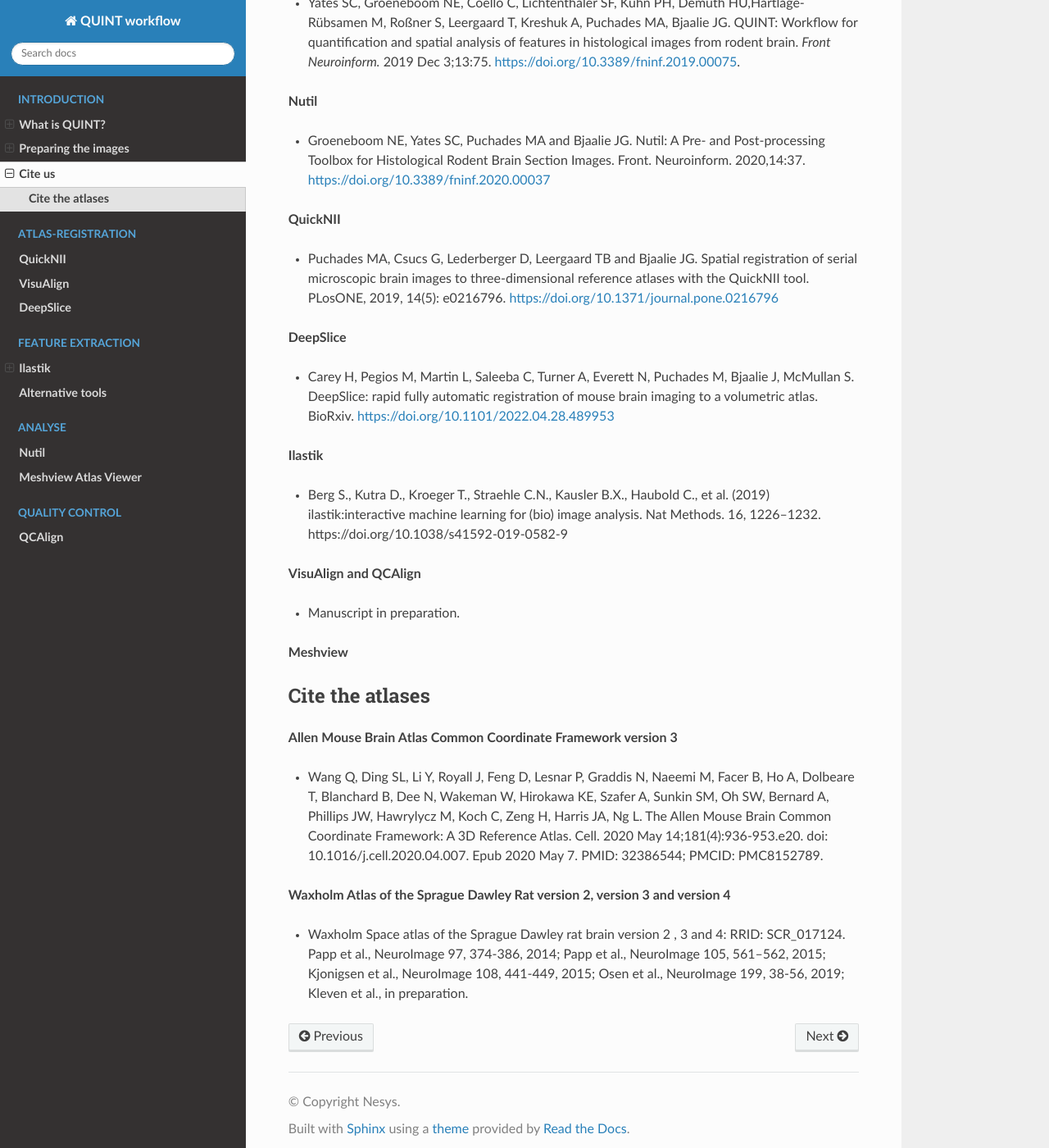
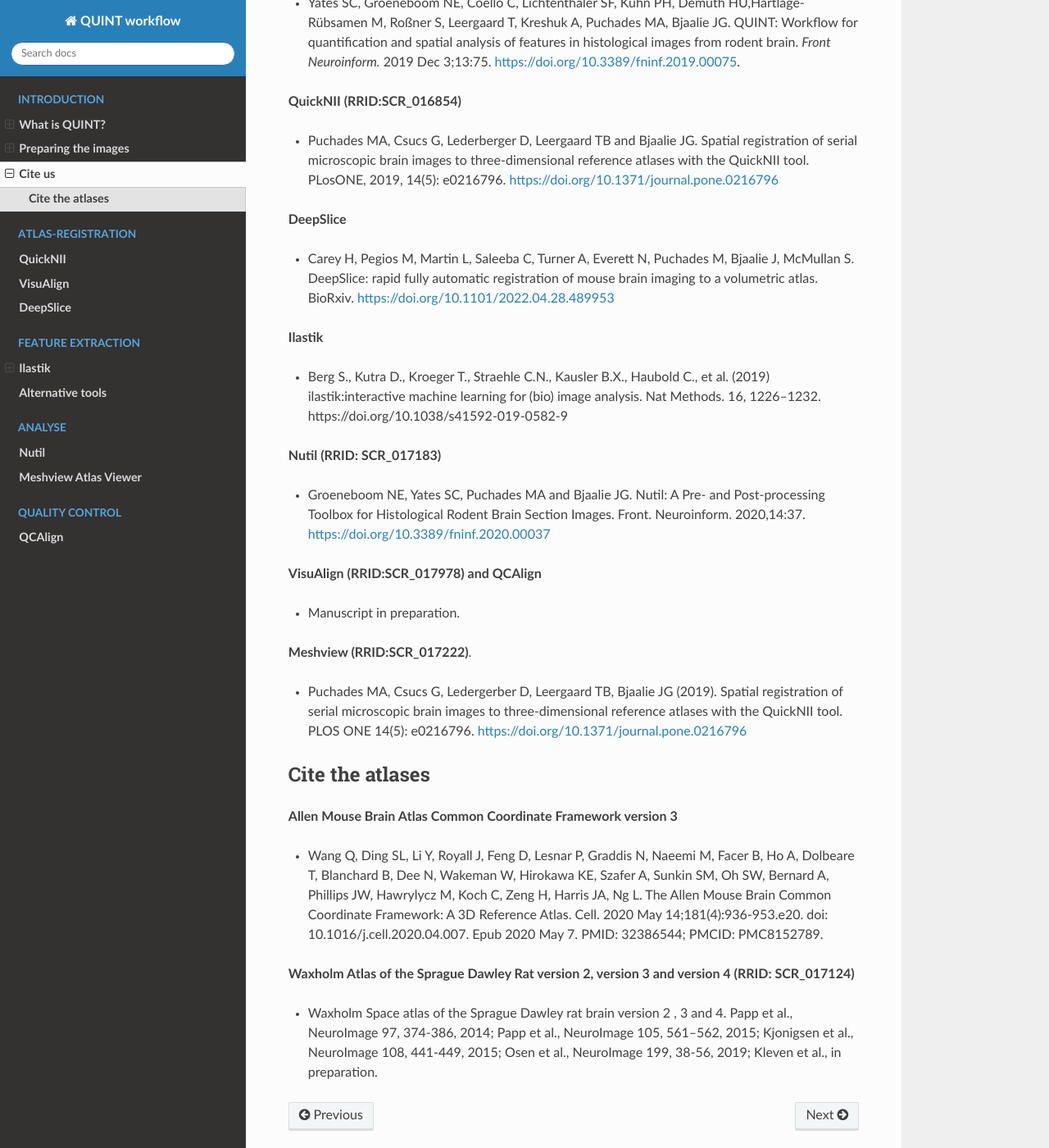
Before and after one commit to Neural-Systems-at-UIO/QUINT_workflow, a Sphinx documentation site: the page built from docs/Publications.rst, in a window 1280 px wide and 1400 px high, scrolled down 216 px. Shown: the whole window at 82% size. Built offline with Sphinx 7.4.7 and the Read the Docs theme 2.0.0, drawn with Linux system fonts in a browser that asks for light colours.

Commit message:
Update Publications.rst

```diff
--- a/docs/Publications.rst
+++ b/docs/Publications.rst
@@ -5,11 +5,7 @@
 
 * Yates SC, Groeneboom NE, Coello C, Lichtenthaler SF, Kuhn PH, Demuth HU,Hartlage-Rübsamen M, Roßner S, Leergaard T, Kreshuk A, Puchades MA, Bjaalie JG. QUINT: Workflow for quantification and spatial analysis of features in histological images from rodent brain. *Front Neuroinform.* 2019 Dec 3;13:75. https://doi.org/10.3389/fninf.2019.00075.
 
-**Nutil**
-
-* Groeneboom NE, Yates SC, Puchades MA and Bjaalie JG. Nutil: A Pre- and Post-processing Toolbox for Histological Rodent Brain Section Images. Front. Neuroinform. 2020,14:37. https://doi.org/10.3389/fninf.2020.00037
-
-**QuickNII**
+**QuickNII (RRID:SCR_016854)**
 
 * Puchades MA, Csucs G, Lederberger D, Leergaard TB and Bjaalie JG. Spatial registration of serial microscopic brain images to three-dimensional reference atlases with the QuickNII tool. PLosONE, 2019, 14(5): e0216796. https://doi.org/10.1371/journal.pone.0216796
 
@@ -21,11 +17,17 @@
 
 * Berg S., Kutra D., Kroeger T., Straehle C.N., Kausler B.X., Haubold C., et al. (2019) ilastik:interactive machine learning for (bio) image analysis. Nat Methods. 16, 1226–1232. https://doi.org/10.1038/s41592-019-0582-9
 
-**VisuAlign and QCAlign**
+**Nutil (RRID: SCR_017183)**
+
+* Groeneboom NE, Yates SC, Puchades MA and Bjaalie JG. Nutil: A Pre- and Post-processing Toolbox for Histological Rodent Brain Section Images. Front. Neuroinform. 2020,14:37. https://doi.org/10.3389/fninf.2020.00037
+
+**VisuAlign (RRID:SCR_017978) and QCAlign**
 
 * Manuscript in preparation.
 
-**Meshview**
+**Meshview (RRID:SCR_017222)**.
+
+* Puchades MA, Csucs G, Ledergerber D, Leergaard TB, Bjaalie JG (2019). Spatial registration of serial microscopic brain images to three-dimensional reference atlases with the QuickNII tool. PLOS ONE 14(5): e0216796. https://doi.org/10.1371/journal.pone.0216796
 
 
 
@@ -36,6 +38,6 @@
 
 * Wang Q, Ding SL, Li Y, Royall J, Feng D, Lesnar P, Graddis N, Naeemi M, Facer B, Ho A, Dolbeare T, Blanchard B, Dee N, Wakeman W, Hirokawa KE, Szafer A, Sunkin SM, Oh SW, Bernard A, Phillips JW, Hawrylycz M, Koch C, Zeng H, Harris JA, Ng L. The Allen Mouse Brain Common Coordinate Framework: A 3D Reference Atlas. Cell. 2020 May 14;181(4):936-953.e20. doi: 10.1016/j.cell.2020.04.007. Epub 2020 May 7. PMID: 32386544; PMCID: PMC8152789.
 
-**Waxholm Atlas of the Sprague Dawley Rat version 2, version 3 and version 4**
+**Waxholm Atlas of the Sprague Dawley Rat version 2, version 3 and version 4 (RRID: SCR_017124)**
 
-* Waxholm Space atlas of the Sprague Dawley rat brain version 2 , 3 and 4: RRID: SCR_017124. Papp et al., NeuroImage 97, 374-386, 2014; Papp et al., NeuroImage 105, 561–562, 2015; Kjonigsen et al., NeuroImage 108, 441-449, 2015; Osen et al., NeuroImage 199, 38-56, 2019; Kleven et al., in preparation.
+* Waxholm Space atlas of the Sprague Dawley rat brain version 2 , 3 and 4. Papp et al., NeuroImage 97, 374-386, 2014; Papp et al., NeuroImage 105, 561–562, 2015; Kjonigsen et al., NeuroImage 108, 441-449, 2015; Osen et al., NeuroImage 199, 38-56, 2019; Kleven et al., in preparation.
```
